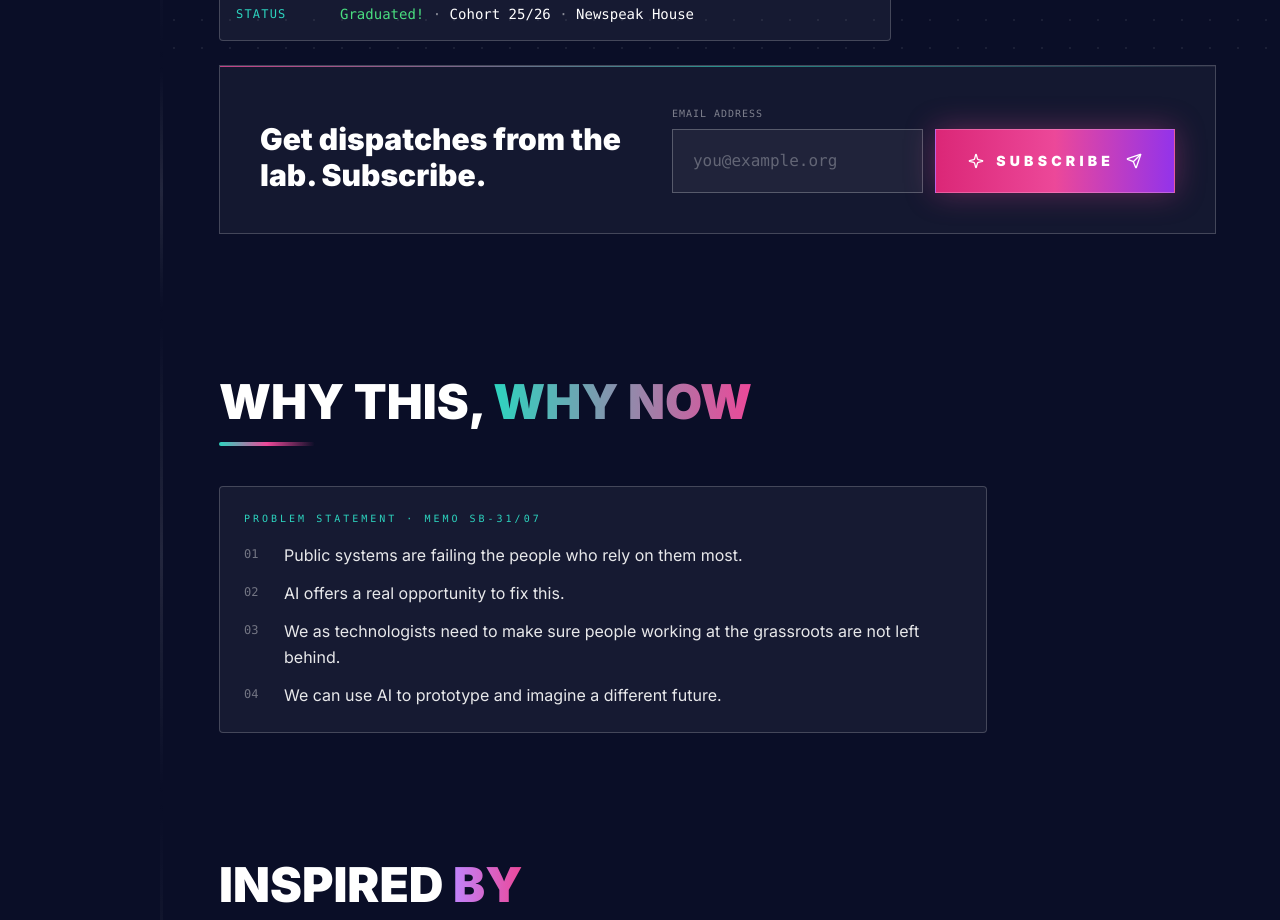
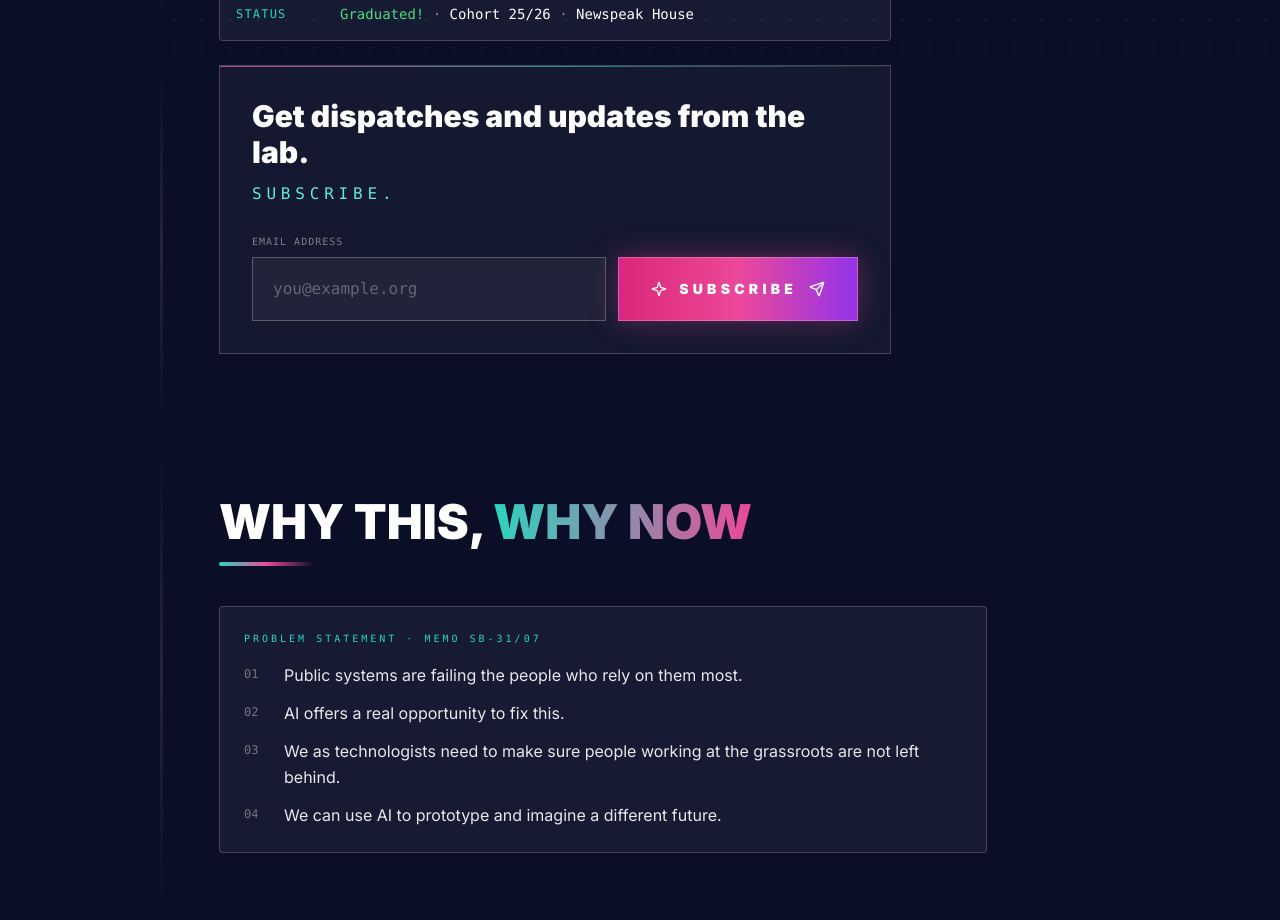
Before and after one commit to sugaroverflow/sparkle-bureaucracy-site, an Astro site: page / in a window 1280 px wide. Shown: the part 803-1723 px from the top of the page. Built offline with nearby package versions, Linux system fonts and the light colour scheme; Astro itself is replaced by a stand-in of ours; no server answers.

Commit message:
Align signup and portrait crop

```diff
--- a/src/polymet/components/founder-section.tsx
+++ b/src/polymet/components/founder-section.tsx
@@ -1,5 +1,10 @@
-import { TwitterIcon, LinkedinIcon, AtSignIcon, SparkleIcon } from "lucide-react"
-import { SectionWrapper } from "@/polymet/components/section-wrapper"
+import {
+  TwitterIcon,
+  LinkedinIcon,
+  AtSignIcon,
+  SparkleIcon,
+} from "lucide-react";
+import { SectionWrapper } from "@/polymet/components/section-wrapper";
 
 const socialLinks = [
   {
@@ -17,7 +22,7 @@ const socialLinks = [
     href: "https://bsky.app/profile/sugaroverflow.com",
     icon: AtSignIcon,
   },
-]
+];
 
 export function FounderSection() {
   return (
@@ -56,7 +61,7 @@ export function FounderSection() {
               <img
                 src="/fatima-holding-star.webp"
                 alt="Fatima Sarah Khalid holding a star"
-                className="absolute inset-0 w-full h-full object-cover"
+                className="absolute inset-0 h-full w-full object-cover object-[40%_center]"
               />
               {/* Tilted stamp overlay */}
               <div className="absolute bottom-3 right-3 -rotate-[6deg] border-2 border-pink-400/80 bg-[#0a0e27]/85 backdrop-blur-sm px-3 py-1.5 flex items-center gap-1.5">
@@ -89,9 +94,8 @@ export function FounderSection() {
                 <p>
                   Fatima is a Senior Developer Advocate at GitLab, working
                   across AI, DevSecOps, and open source — helping teams adopt
-                  emerging technologies through live demos, workshops,
-                  technical storytelling, and R&D on agentic workflows. She
-                  hosts GitLab’s{" "}
+                  emerging technologies through live demos, workshops, technical
+                  storytelling, and R&D on agentic workflows. She hosts GitLab’s{" "}
                   <a
                     href="https://www.linkedin.com/newsletters/the-monday-merge-7247441448848015361"
                     target="_blank"
@@ -110,8 +114,8 @@ export function FounderSection() {
                   >
                     an episode with Kelsey Hightower
                   </a>
-                  . Recent builds include GitLab’s CI
-                  Expert Agent and AI-powered code review workflows.
+                  . Recent builds include GitLab’s CI Expert Agent and
+                  AI-powered code review workflows.
                 </p>
                 <p>
                   With a background spanning open source, civic tech, and
@@ -126,8 +130,7 @@ export function FounderSection() {
                   >
                     work with Transport Canada
                   </a>
-                  . She has also been a long-time contributor to ecosystems
-                  like{" "}
+                  . She has also been a long-time contributor to ecosystems like{" "}
                   <a
                     href="https://www.drupal.org/u/sugaroverflow"
                     target="_blank"
@@ -135,8 +138,7 @@ export function FounderSection() {
                   >
                     Drupal
                   </a>
-                  , local civic hack nights, and the Civic Tech Field Guide.
-                  An{" "}
+                  , local civic hack nights, and the Civic Tech Field Guide. An{" "}
                   <a
                     href="https://sessionize.com/sugaroverflow/"
                     target="_blank"
@@ -160,16 +162,16 @@ export function FounderSection() {
                   >
                     “The Agent Hype Is Real, So Is the Mess”
                   </a>{" "}
-                  (Agent Craft 2026) — her work has been recognized
-                  with awards including the{" "}
+                  (Agent Craft 2026) — her work has been recognized with awards
+                  including the{" "}
                   <a
                     href="https://www.cbc.ca/news/canada/london/fatima-khalid-echidna-women-technology-1.4574417"
                     target="_blank"
                     rel="noopener noreferrer"
                   >
                     Rising Star Award
-                  </a>
-                  {" "}and{" "}
+                  </a>{" "}
+                  and{" "}
                   <a
                     href="https://devops.com/meet-the-devops-dozen%C2%B2-2023-honorees/"
                     target="_blank"
@@ -188,11 +190,10 @@ export function FounderSection() {
                   >
                     London College of Political Technology
                   </a>
-                  , Fatima researches and prototypes multi-agent AI systems
-                  and hosts ClawClub, a monthly AI-agents hack night — all
-                  feeding Sparkle Bureaucracy: a network of people using AI
-                  to prototype more optimistic futures, run as an experiment
-                  lab.
+                  , Fatima researches and prototypes multi-agent AI systems and
+                  hosts ClawClub, a monthly AI-agents hack night — all feeding
+                  Sparkle Bureaucracy: a network of people using AI to prototype
+                  more optimistic futures, run as an experiment lab.
                 </p>
               </div>
             </div>
@@ -208,7 +209,9 @@ export function FounderSection() {
                   key={label}
                   className="border border-white/15 bg-white/5 rounded p-3 text-center"
                 >
-                  <p className="text-xl font-black text-pink-300 mb-1">{stat}</p>
+                  <p className="text-xl font-black text-pink-300 mb-1">
+                    {stat}
+                  </p>
                   <p className="font-mono text-[9px] text-white/50 uppercase tracking-widest leading-relaxed">
                     {label}
                   </p>
@@ -236,5 +239,5 @@ export function FounderSection() {
         <div className="h-px w-full bg-gradient-to-r from-transparent via-white/10 to-transparent mt-16" />
       </div>
     </SectionWrapper>
-  )
+  );
 }
--- a/src/polymet/components/two-questions-section.tsx
+++ b/src/polymet/components/two-questions-section.tsx
@@ -5,17 +5,20 @@ export function TwoQuestionsSection() {
   return (
     <SectionWrapper id="subscribe">
       <div className="pb-16 md:pb-20">
-        <div className="relative max-w-5xl overflow-hidden border border-white/20 bg-white/[0.045] shadow-[inset_0_1px_0_rgba(255,255,255,0.06)]">
+        <div className="relative max-w-2xl overflow-hidden border border-white/20 bg-white/[0.045] shadow-[inset_0_1px_0_rgba(255,255,255,0.06)]">
           <div className="absolute inset-x-0 top-0 h-px bg-gradient-to-r from-pink-500/80 via-teal-400/60 to-transparent" />
 
-          <div className="p-7 sm:p-9 lg:p-10">
-            <div className="grid items-end gap-8 lg:grid-cols-[minmax(0,0.85fr)_minmax(26rem,1.15fr)] lg:gap-10">
-              <h2 className="text-2xl font-black leading-tight text-white md:text-3xl">
-                Get dispatches from the lab. Subscribe.
+          <div className="p-7 sm:p-8">
+            <div className="flex flex-col gap-7">
+              <h2 className="leading-tight">
+                <span className="block text-2xl font-black text-white md:text-3xl">
+                  Get dispatches and updates from the lab.
+                </span>
+                <span className="mt-3 block font-mono text-sm font-normal uppercase tracking-[0.3em] text-teal-300 md:text-base">
+                  Subscribe.
+                </span>
               </h2>
-              <div>
-                <SubscribeInline />
-              </div>
+              <SubscribeInline />
             </div>
           </div>
         </div>
```
